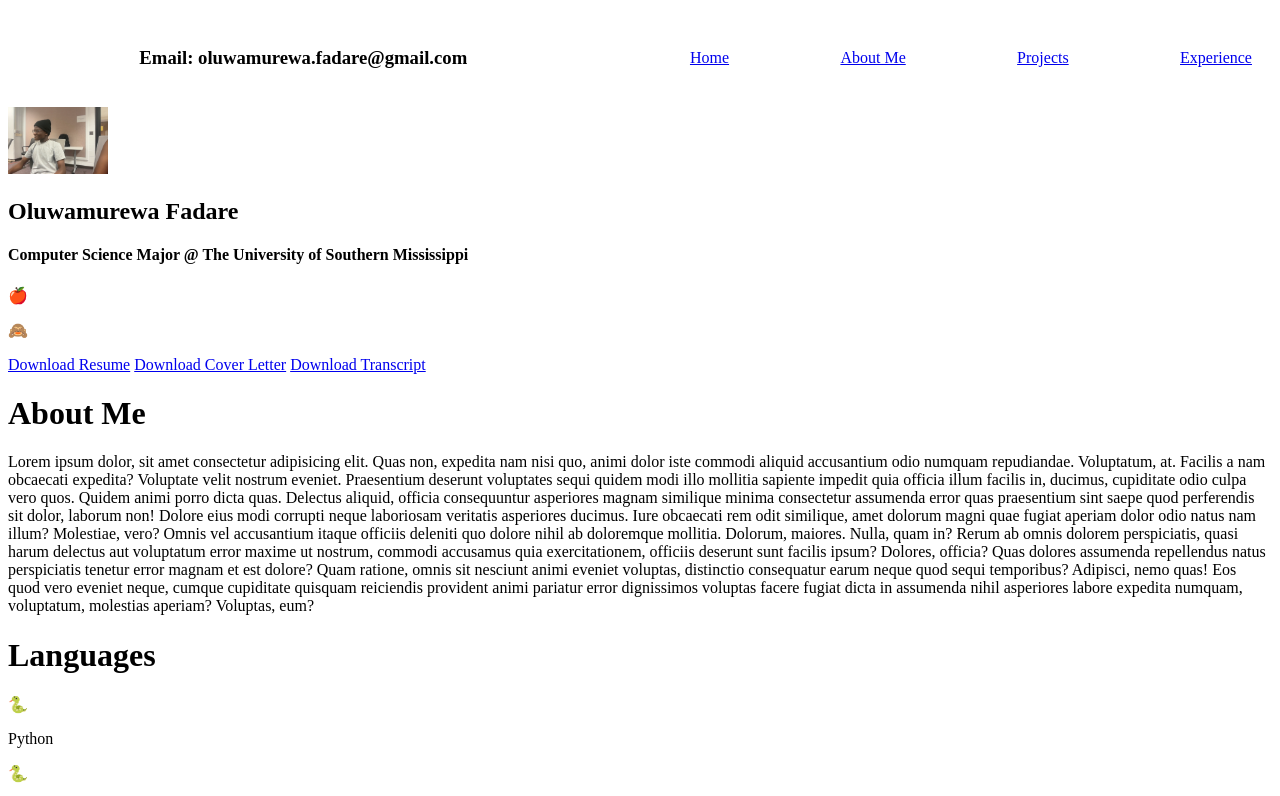
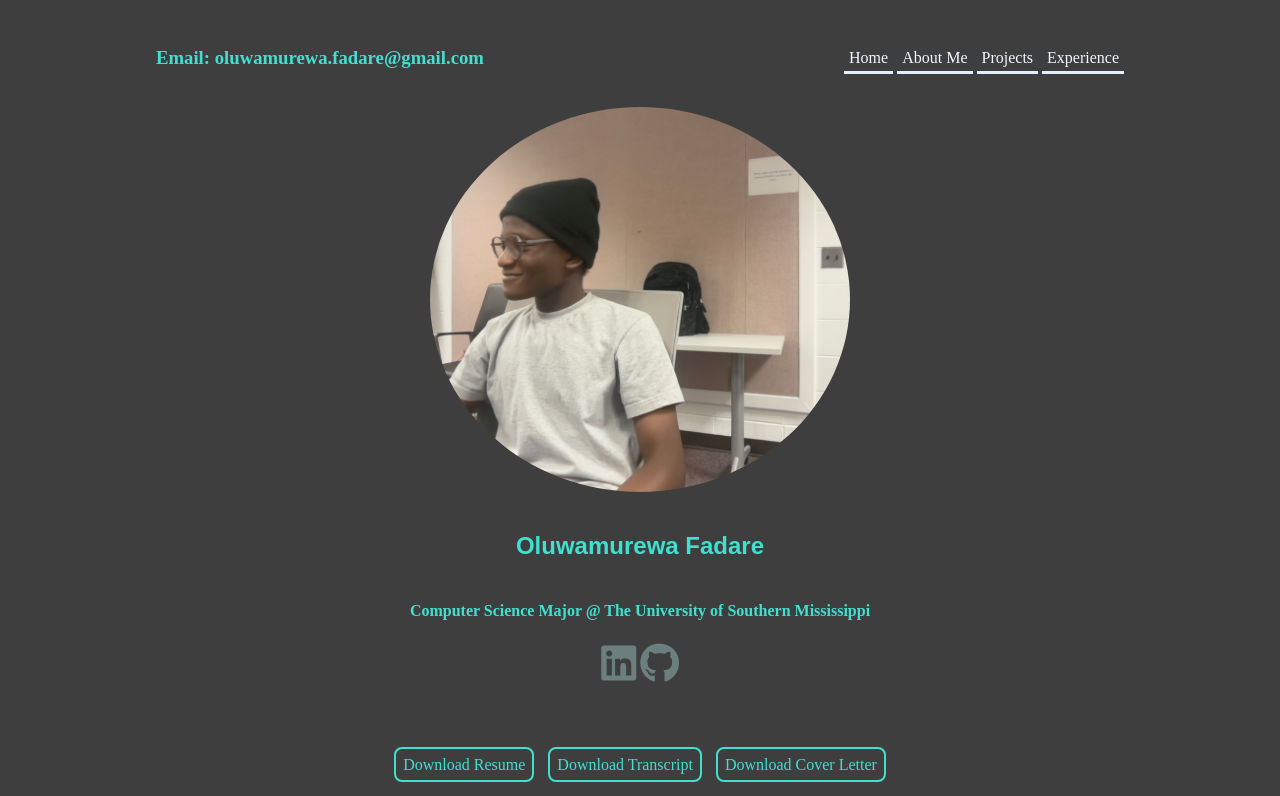
Before and after one commit to mure-AI/Personal-Portfolio, a plain HTML site: page index.html in a window 1280 px wide. Shown: the top 796 px of the page. Drawn offline with Linux system fonts and the light colour scheme; a web font is replaced by a local one.

Commit message:
This is css change

```diff
--- a/index.html
+++ b/index.html
@@ -5,29 +5,36 @@
     <meta name="viewport" content="width=device-width, initial-scale=1.0">
     <title>Oluwamurewa Fadare</title>
     <link rel="stylesheet" href="style.css">
+    <link rel="preconnect" href="https://fonts.googleapis.com">
+    <link rel="preconnect" href="https://fonts.gstatic.com" crossorigin>
+    <link href="https://fonts.googleapis.com/css2?family=Stack+Sans+Notch:wght@200..700&display=swap" rel="stylesheet">
+    <script src="https://kit.fontawesome.com/e011ff5038.js" crossorigin="anonymous"></script>
 </head>
 <body>
     <nav>
-        <div id="email"></div>
+        <div id="email">
         <h3>Email: oluwamurewa.fadare@gmail.com</h3>
-        <div id="Tabs"></div>
+        </div>
+        <div id="Tabs">
         <a href="#into">Home</a>
         <a href="#About-me">About Me</a>
         <a href="#Projects">Projects</a>
         <a href="Experience">Experience</a>
+        </div>
     </nav>
     <main id="intro">
-        <img src="Photo on 11-13-25 at 7.01 PM.jpg" alt="" width="100
-        ">
-        <h2>Oluwamurewa Fadare</h2>
+        <img src="Photo on 11-13-25 at 7.01 PM.jpg" alt="" width="100">
+        <h2 class="try">Oluwamurewa Fadare</h2>
         <h4>Computer Science Major @ The University of Southern Mississippi</h4>
-        <p>🍎</p>
-        <p>🙈</p>
+        <div class="intro-links">
+            <a href="LinkedIn"><i class="fa-brands fa-linkedin"></i></a>
+            <a href="{GitHub}"><i class="fa-brands fa-github"></i></a>
+        </div>
 
         <div class="download-links">
-            <a href="#"download="Oluwamurewa Fadare's Resume">Download Resume</a>
-            <a href="#"download="Oluwamurewa Fadare's Cover Letter">Download Cover Letter</a>
-            <a href="#"download="Oluwamurewa Fadare's Transcript">Download Transcript</a>
+            <a href="" class="download-button"download="Oluwamurewa Fadare's Resume">Download Resume</a>
+            <a href="" class="download-button"download="Oluwamurewa Fadare's Transcript">Download Transcript</a>
+            <a href="" class="download-button"download="Oluwamurewa Fadare's Cover Letter">Download Cover Letter</a>
         </div>
     </main>
     <section id="About-me"></section>
--- a/style.css
+++ b/style.css
@@ -1,9 +1,96 @@
+body{
+    background-color:rgb(62, 62, 62);
+    color: turquoise;
+}
+
 nav {
     display: flex;
     justify-content: space-between;
     align-items: center;
     padding: 20px;
-    margin-right: 8 em;
-    margin-left: 8 em;
+    margin-right: 8em;
+    margin-left: 8em;
+    position: sticky;
+    top: 0;
+    background-color: rgb(62, 62, 62);
+    color: turquoise;
+}
+/* > edits the content inside the id, styling the id only styles the div */
+#Tabs > a {
+    color:aliceblue;
+    text-decoration: none;
+    border-bottom: 3px solid rgb(227, 240, 251);
+    transition: all 0.3s ease;
+    padding: 5px;
+}
+
+#Tabs > a:hover {
+    font-size: large;
+    color:rgb(0, 234, 255);
 
 }
+
+#intro {
+    color: turquoise;
+    display: flex;
+    flex-direction: column;
+    align-items: center;
+    justify-content: center;
+}
+
+#intro > img {
+    border-radius: 50%;
+    width: 420px;
+    height: 385px;
+    object-fit: cover;
+    margin-bottom: 20px;
+}
+.try {
+  font-family: "Stack Sans Notch", sans-serif;
+  font-optical-sizing: auto;
+  font-weight: 400px;
+  font-style: normal;
+}
+
+#intro > a {
+    color:turquoise;
+    font-size: 30px;
+}
+
+.intro-links > a {
+    text-decoration: none;
+    color: rgb(107, 128, 126);
+    font-size: 40px;
+    transition: 0.3s ease;
+}
+
+.intro-links > a:hover {
+    text-decoration: none;
+    color:  rgb(0, 170, 153);
+    font-size: 50px;
+}
+.intro-links {
+    height: 100px;
+}
+
+.download-links {
+    margin-top: 10px;
+    padding: 5px;
+
+}
+
+.download-button {
+    text-decoration: none;
+    color: turquoise;
+    border: 2px solid turquoise;
+    padding: 7px;
+    margin: 5px;
+    border-radius: 8px;
+    transition: 0.3s ease-out;
+}
+
+.download-button:hover {
+    background-color: turquoise;
+    color: rgb(255, 255, 255);
+    font-weight: bold;
+}
```
